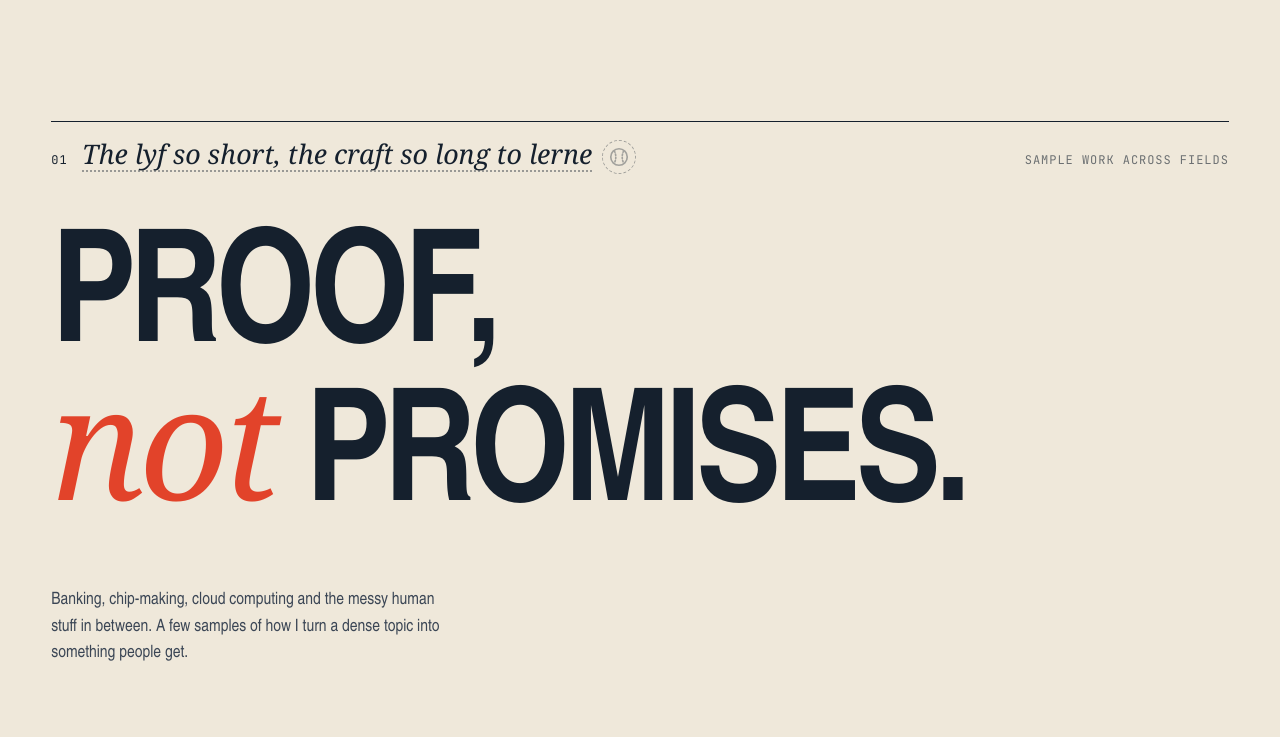
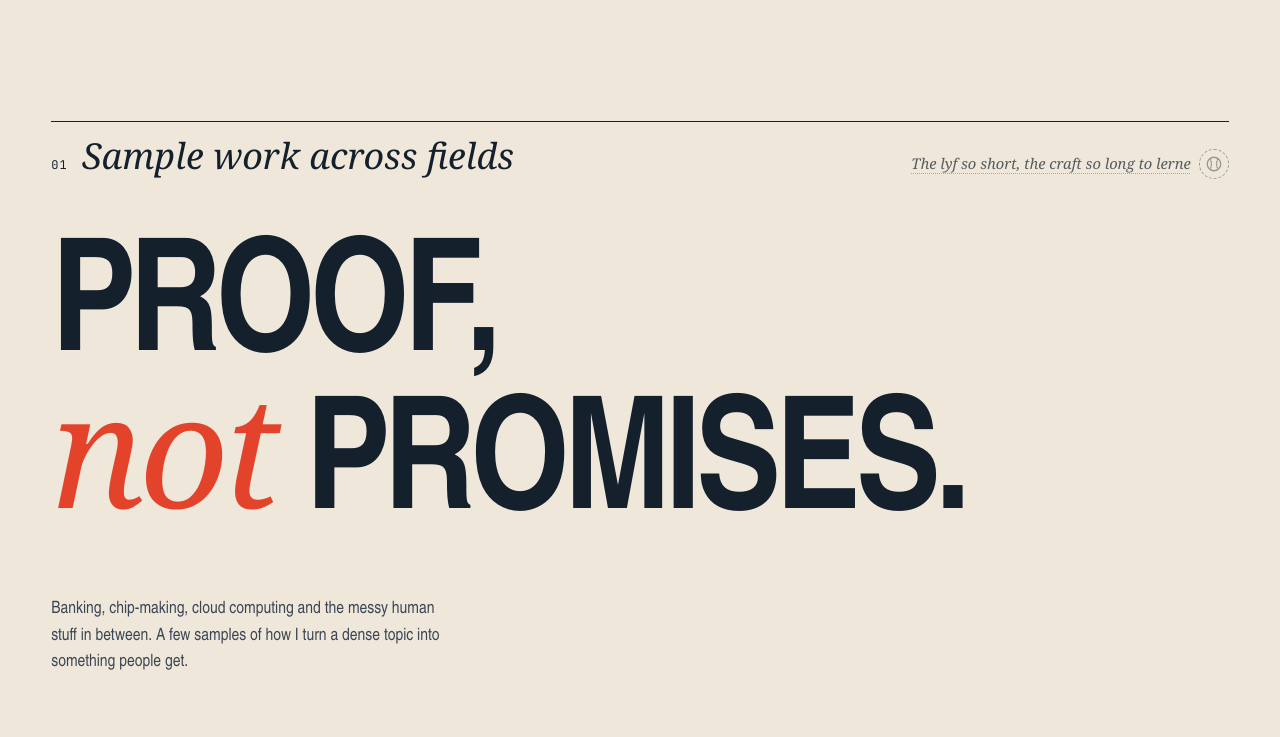
Before and after one commit to axmaone/Anvith-Portfolio, an Astro site: page / in a window 1280 px wide. Shown: the part 1000-1737 px from the top of the page. Built offline with nearby package versions, Linux system fonts and the light colour scheme; Astro itself is replaced by a stand-in of ours; grey boxes are pictures that could not be loaded; animation ran at ten frames a second; a web font is replaced by a local one.

Commit message:
Plain section titles with old-English lines as hover extras; security headers
Section names become the main headings for a clear structure; the
old-English lines move right as translate-on-hover easter eggs.
vercel.json adds nosniff, frame-deny, referrer, permissions and HSTS headers.

Co-Authored-By: Claude Opus 5.5 <noreply@anthropic.com>

```diff
--- a/src/components/ChapterHead.astro
+++ b/src/components/ChapterHead.astro
@@ -1,5 +1,6 @@
 ---
-// Section heading set in old English. Hover or focus it to translate; doing so finds an easter egg.
+// Section heading: a plain title on the left (the portfolio's structure), and an old-English line
+// on the right. Hover or focus the old-English line to translate it; doing so finds an easter egg.
 import Icon from './Icon.astro';
 import { headings } from '../data/site';
 interface Props { id: keyof typeof headings; num: string; dark?: boolean }
@@ -8,28 +9,37 @@ const h = headings[id];
 ---
 <div class={`chapter ch ${dark ? 'ch--dark' : ''}`}>
   <span class="chapter__num">{num}</span>
+  <span class="chapter__name">{h.plain}</span>
+  <span class="ch__right">
     <button class="ch__line" type="button" data-egg={id} data-found={h.egg} aria-describedby={`ch-tip-${id}`}>
-    <span class="chapter__name">{h.line}</span>
-    <span class="ch__icon"><Icon name={h.icon} size={22} /></span>
+      <span class="ch__old">{h.line}</span>
+      <span class="ch__icon"><Icon name={h.icon} size={18} /></span>
     </button>
-  <span class="chapter__hint">{h.plain}</span>
     <span class="ch__tip" id={`ch-tip-${id}`} role="tooltip">
       <span class="mono">In plain English</span>
       <strong>{h.meaning}</strong>
       <em>{h.source}</em>
     </span>
+  </span>
 </div>
 
 <style>
   .ch { position: relative; }
-  .ch__line { display: inline-flex; align-items: baseline; gap: 10px; background: none; border: 0; padding: 0; color: inherit; cursor: help; text-align: left; font: inherit; }
-  .ch__line .chapter__name { text-decoration: underline dotted; text-decoration-thickness: 1.5px; text-underline-offset: 6px; text-decoration-color: color-mix(in srgb, currentColor 40%, transparent); }
-  .ch__icon { display: inline-grid; place-items: center; width: 34px; height: 34px; border-radius: 50%; border: 1.5px dashed currentColor; opacity: 0.35; transform: translateY(4px); transition: opacity 0.3s, transform 0.5s var(--ease), background 0.3s, color 0.3s, border-color 0.3s; }
-  .ch__line:hover .ch__icon, .ch__line:focus-visible .ch__icon { opacity: 1; transform: translateY(4px) rotate(-12deg) scale(1.15); }
+  .ch__right { position: relative; margin-left: auto; }
+  .ch__line { display: inline-flex; align-items: center; gap: 8px; background: none; border: 0; padding: 0; color: inherit; cursor: help; text-align: right; font: inherit; }
+  .ch__old {
+    font: italic 400 clamp(14px, 1.15vw, 17px)/1.2 var(--serif); opacity: 0.7;
+    text-decoration: underline dotted; text-decoration-thickness: 1px; text-underline-offset: 4px;
+    text-decoration-color: color-mix(in srgb, currentColor 45%, transparent);
+    transition: opacity 0.3s;
+  }
+  .ch__line:hover .ch__old, .ch__line:focus-visible .ch__old { opacity: 1; }
+  .ch__icon { display: inline-grid; place-items: center; width: 30px; height: 30px; border-radius: 50%; border: 1.5px dashed currentColor; opacity: 0.4; transition: opacity 0.3s, transform 0.5s var(--ease), background 0.3s, color 0.3s, border-color 0.3s; }
+  .ch__line:hover .ch__icon, .ch__line:focus-visible .ch__icon { opacity: 1; transform: rotate(-12deg) scale(1.15); }
   .ch__line.is-found .ch__icon { opacity: 1; background: var(--red); color: var(--white); border-color: var(--red); border-style: solid; }
   .ch__tip {
-    position: absolute; left: 40px; top: calc(100% + 6px); z-index: 20; width: min(380px, 80vw);
-    display: grid; gap: 4px; padding: 14px 16px; border-radius: 14px;
+    position: absolute; right: 0; top: calc(100% + 8px); z-index: 20; width: min(360px, 80vw);
+    display: grid; gap: 4px; padding: 14px 16px; border-radius: 14px; text-align: left;
     background: var(--ink); color: var(--paper); box-shadow: 6px 6px 0 var(--red);
     opacity: 0; transform: translateY(-6px); pointer-events: none; transition: opacity 0.25s, transform 0.35s var(--ease);
   }
@@ -37,5 +47,10 @@ const h = headings[id];
   .ch__tip .mono { color: var(--gold); font-size: 11px; }
   .ch__tip strong { font: 600 18px/1.3 var(--display); }
   .ch__tip em { font: italic 14px var(--serif); opacity: 0.75; }
-  .ch:has(.ch__line:hover) .ch__tip, .ch:has(.ch__line:focus-visible) .ch__tip, .ch.is-open .ch__tip { opacity: 1; transform: none; }
+  .ch__right:has(.ch__line:hover) .ch__tip, .ch__right:has(.ch__line:focus-visible) .ch__tip, .ch__right.is-open .ch__tip { opacity: 1; transform: none; }
+  @media (max-width: 760px) {
+    .ch__right { margin-left: 0; width: 100%; }
+    .ch__line { text-align: left; }
+    .ch__tip { left: 0; right: auto; }
+  }
 </style>
--- a/src/data/site.ts
+++ b/src/data/site.ts
@@ -266,7 +266,7 @@ export const headings: Record<string, { line: string; source: string; meaning: s
     line: 'Wyrd bið ful āræd',
     source: 'The Wanderer, Old English (10th century)',
     meaning: 'Fate goes ever as it must.',
-    plain: 'My research papers', icon: 'brain',
+    plain: 'Research', icon: 'brain',
     egg: 'Egg: psychology. MSc, four studies, endless curiosity.',
   },
   debrief: {
--- a/src/styles/global.css
+++ b/src/styles/global.css
@@ -85,7 +85,7 @@ a { color: inherit; }
 }
 .chapter__num { font-family: var(--mono); font-size: 12px; letter-spacing: 0.1em; }
 .chapter__name {
-  font-family: var(--serif); font-style: italic; font-size: clamp(20px, 2.1vw, 30px); line-height: 1.15;
+  font-family: var(--serif); font-style: italic; font-size: clamp(26px, 2.8vw, 40px); line-height: 1.1;
 }
 .chapter__hint { margin-left: auto; font-family: var(--mono); font-size: 12px; letter-spacing: 0.08em; text-transform: uppercase; opacity: 0.6; }
 
```
Also changed, not shown: vercel.json (added). Lines whose indentation alone changed are shown as unchanged.
